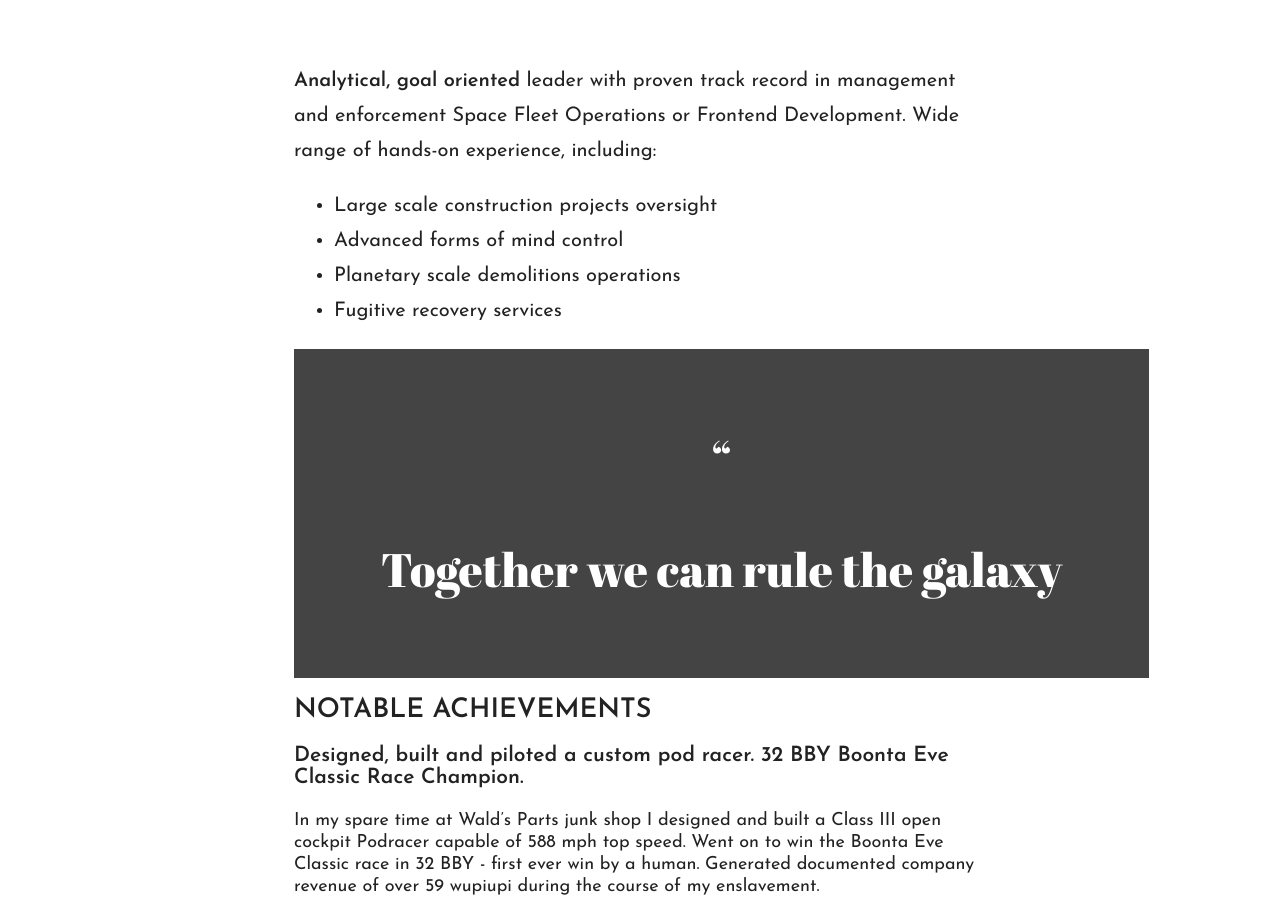
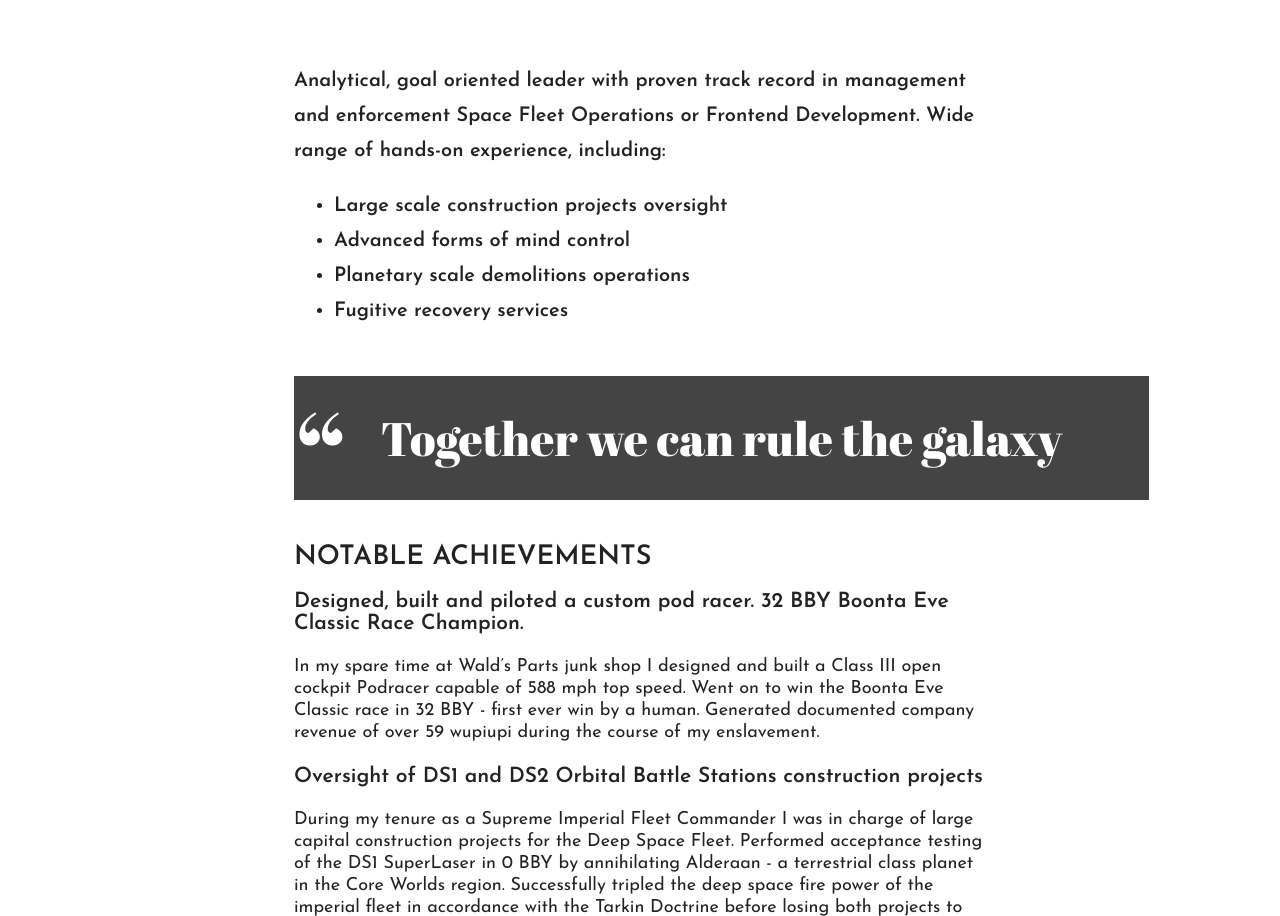
Before and after one commit to greenfox-zerda-lasers/BozsanyiArnold, a plain HTML site: page week-01/day-5/index.html in a window 1280 px wide. Shown: the part 410-1326 px from the top of the page. Drawn offline with Linux system fonts and the light colour scheme.

Commit message:
nem vegleges

```diff
--- a/week-01/day-5/index.html
+++ b/week-01/day-5/index.html
@@ -10,7 +10,7 @@
   <body>
     <header>
       <h2>Hi, My name is</h2>
-      <h1>Arnold Bozsányi</h1>
+      <h1>Anakin Skywalker</h1>
     </header>
     <article>
       <div class="intraduction">
@@ -22,8 +22,8 @@
           <li>Fugitive recovery services</li>
         </ul>
       </div>
-      <div class="quotes">
-      <p>“</p><p>Together we can rule the galaxy</p>
+      <div class="absforq">
+        <span>“</span><p class="quotes">Together we can rule the galaxy</p>
       </div>
       <div class="achievements">
         <h2>NOTABLE ACHIEVEMENTS<h2>
@@ -38,9 +38,9 @@
           During my tenure as a Supreme Imperial Fleet Commander I was in charge of large capital construction projects for the Deep Space Fleet. Performed acceptance testing of the DS1 SuperLaser in 0 BBY by annihilating Alderaan - a terrestrial class planet in the Core Worlds region. Successfully tripled the deep space fire power of the imperial fleet in accordance with the Tarkin Doctrine before losing both projects to run-away photon torpedoes.
         </p>
       </div>
-      <div class="quotes">
-      <p>“</p><p>I find your lack of faith disturbing.</p>
-    </div>
+      <div class="absforq">
+        <span>“</span><p class="quotes">I find your lack of faith disturbing.</p>
+      </div>
       <div class ="exp">
         <h2>EXPERIENCE</h2>
         <h3>Sith Empire Headquarters, Dromund Kaas</h3>
@@ -57,8 +57,8 @@
           <li>Designed and piloted custom-built Podracer, ran track-side operations for the podracing team;</li>
         </ul>
     </div>
-    <div class="quotes">
-    <p>“</p><p class="quotes">When I left you, I was but the learner; now I am the master.</p>
+    <div class="absforq">
+      <span>“</span><p class="quotes">When I left you, I was but the learner; now I am the master.</p>
     </div>
     <div class="training">
       <h2>Formal training</h2>
--- a/week-01/day-5/style.css
+++ b/week-01/day-5/style.css
@@ -32,12 +32,12 @@ article {
   font-family: 'Josefin Sans';
   margin: 66px 294px 70px 294px;
   color: #222;
-  font-style:
 }
 
 article .intraduction {
   font-size: 20px;
   line-height: 35px;
+  font-weight: 650;
 }
 .quotes {
   font-size: 47px;
@@ -86,6 +86,14 @@ hr {
   height: 5px;
   background: black;
 }
-.quotes + p {
-  font-size: 150px;
+.absforq {
+    position: relative;
+
 }
+.absforq span{
+  position: absolute;
+  font-size: 120px;
+  color: white;
+  font-family: 'abril fatface';
+  margin-right: 20px;
+}
```
